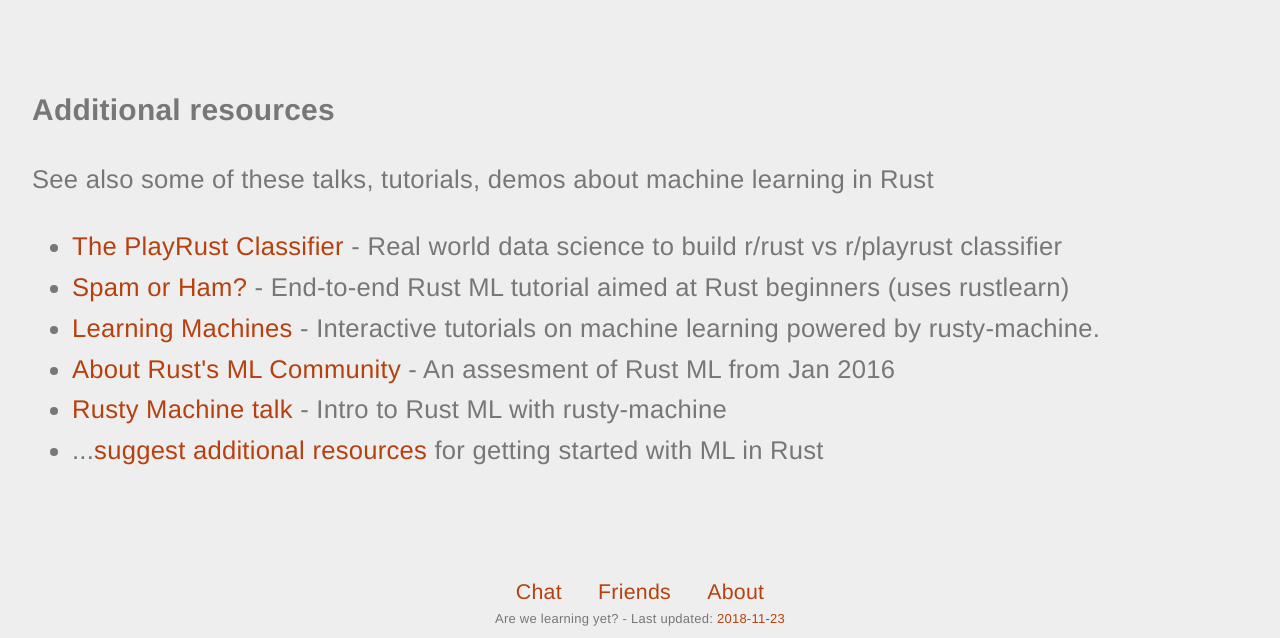
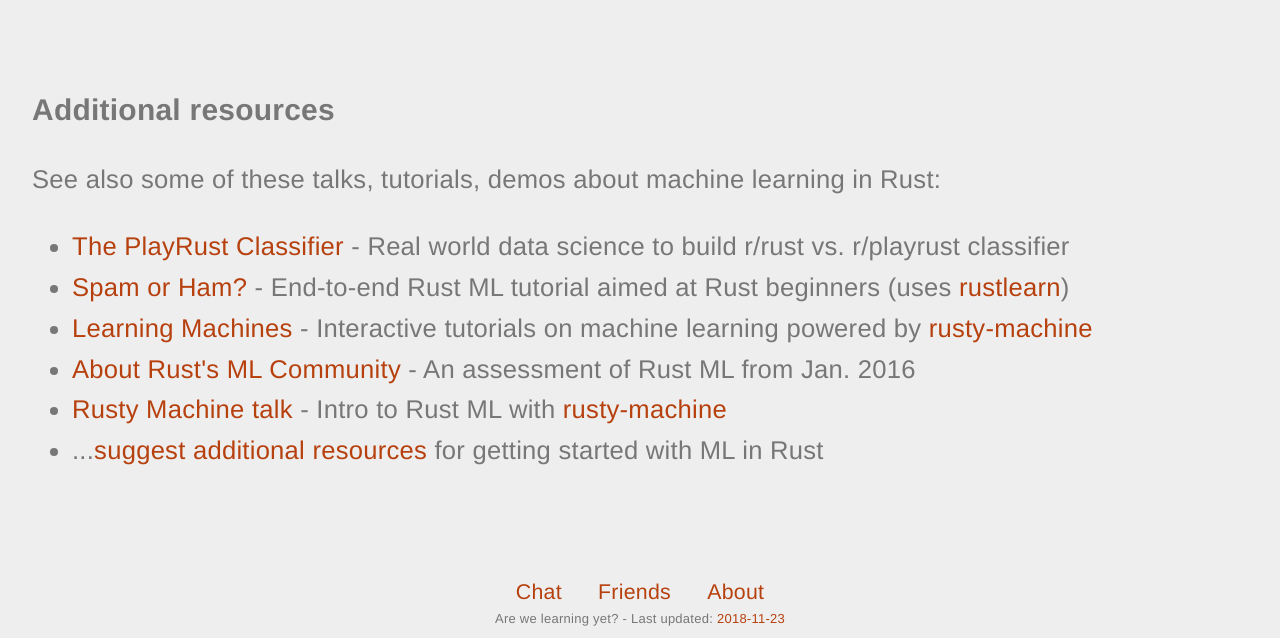
Before and after one commit to anowell/are-we-learning-yet, a Jekyll site: the page built from index.html, in a window 1280 px wide and 900 px high, scrolled down 1524 px, cut to the strip 262-900 px from the top of the window. Built offline with Jekyll 4.4.1, drawn with Linux system fonts in a browser that asks for light colours.

Commit message:
Minor editing improvements to index.html.
Fixed a typo, added links, standardized punctuation.

```diff
--- a/index.html
+++ b/index.html
@@ -75,27 +75,27 @@ skip_tiles: [3,9]
 
   <div class="container section">
     <h3>Additional resources</h3>
-    <p>See also some of these talks, tutorials, demos about machine learning in Rust</p>
+    <p>See also some of these talks, tutorials, demos about machine learning in Rust:</p>
 
     <ul>
       <li>
         <a href="http://www.suchin.co/2016/09/13/The-PlayRust-Classifier/">The PlayRust Classifier</a> -
-        Real world data science to build r/rust vs r/playrust classifier
+        Real world data science to build r/rust vs. r/playrust classifier
       </li>
       <li>
         <a href="https://github.com/rust-community/rustbridge/tree/master/workshops/src/machine_learning">Spam or Ham?</a> -
-        End-to-end Rust ML tutorial aimed at Rust beginners (uses rustlearn)
+        End-to-end Rust ML tutorial aimed at Rust beginners (uses <a href="https://github.com/maciejkula/rustlearn">rustlearn</a>)
       </li>
       <li>
         <a href="http://learning-machines.herokuapp.com/">Learning Machines</a> -
-        Interactive tutorials on machine learning powered by rusty-machine.
+        Interactive tutorials on machine learning powered by <a href="https://github.com/AtheMathmo/rusty-machine">rusty-machine</a>
       <li>
         <a href="https://medium.com/@autumn_eng/about-rust-s-machine-learning-community-4cda5ec8a790#.al23u6w5s">About Rust's ML Community</a> -
-        An assesment of Rust ML from Jan 2016
+        An assessment of Rust ML from Jan. 2016
       </li>
       <li>
         <a href="http://athemathmo.github.io/2016/07/28/rusty-machine-talk.html">Rusty Machine talk</a> -
-        Intro to Rust ML with rusty-machine
+        Intro to Rust ML with <a href="https://github.com/AtheMathmo/rusty-machine">rusty-machine</a>
       </li>
       <li>...<a href="https://github.com/anowell/are-we-learning-yet/issues/new">suggest additional resources</a> for getting started with ML in Rust</li>
     </ul>
```
